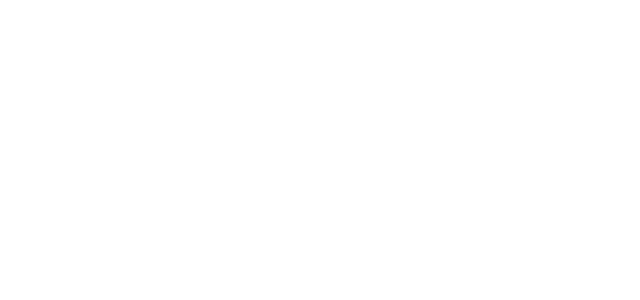
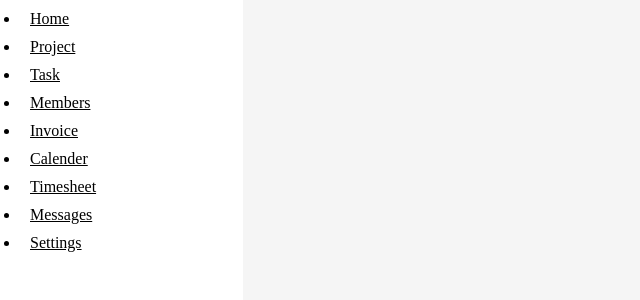
Before and after one commit to Amarachi-Codes/react-dashboard, a React (Vite) app: page /app in a window 1280 px wide. Before the commit this address had no page. Shown: the top 300 px of the page, without its empty margins (0-640 px from the left). Built offline with nearby package versions, Linux system fonts and the light colour scheme.

Commit message:
updated dashboard

```diff
--- a/src/App.tsx
+++ b/src/App.tsx
@@ -1,7 +1,7 @@
 import { HomePage, ProjectPage } from './pages';
-import { Routes, Route,  } from 'react-router-dom'
+import { Routes, Route, } from 'react-router-dom'
 import './App.css'
-import { HomeRouteWrapper } from './components';
+import { AppRouteWrapper, HomeRouteWrapper } from './components';
 
 
 
@@ -11,15 +11,17 @@
   return (
     <>
 
-    <Routes>
+      <Routes>
 
-      <Route path='/' element={<HomeRouteWrapper/>}>
-      <Route path='/' element={<HomePage/>}/>
-      <Route path='/project' element={<ProjectPage/>}/>
-      </Route>
+        <Route path='/' element={<HomeRouteWrapper />}>
+          <Route path='/' element={<HomePage />} />
+          <Route path='/project' element={<ProjectPage />} />
+        </Route>
+        <Route path='/app' element={<AppRouteWrapper/>}>
 
+        </Route>
 
-</Routes>
+      </Routes>
 
     </>
   )
--- a/src/components/index.ts
+++ b/src/components/index.ts
@@ -1,5 +1,6 @@
+import AppRouteWrapper from "./wrapper/AppRouteWrapper"
 import HomeRouteWrapper from "./wrapper/HomeRouteWrapper"
 
 
 
-export{HomeRouteWrapper}
+export{HomeRouteWrapper, AppRouteWrapper}
--- /dev/null
+++ b/src/components/wrapper/AppRouteWrapper.tsx
@@ -0,0 +1,47 @@
+import { NavLink, Outlet } from "react-router-dom"
+
+
+const AppRouteWrapper = () => {
+  return (
+    <>
+    <div className="app-container">
+      <div className="sidebar">
+        <ul>
+            <li>
+                <NavLink to={"/app"}>Home</NavLink>
+            </li>
+            <li>
+                <NavLink to={"/app/project"}>Project</NavLink>
+            </li>
+            <li>
+                <NavLink to={"/app/task"}>Task</NavLink>
+            </li>
+            <li>
+                <NavLink to={"/app/members"}>Members</NavLink>
+            </li>
+            <li>
+                <NavLink to={"/app/invoice"}>Invoice</NavLink>
+            </li>
+            <li>
+                <NavLink to={"/app/calender"}>Calender</NavLink>
+            </li>
+            <li>
+                <NavLink to={"/app/timesheet"}>Timesheet</NavLink>
+            </li>
+            <li>
+                <NavLink to={"/app/messages"}>Messages</NavLink>
+            </li>
+            <li>
+                <NavLink to={"/app/settings"}>Settings</NavLink>
+            </li>
+        </ul>
+      </div>
+      <div className="app-content">
+        <Outlet/>
+      </div>
+    </div>
+    </>
+  )
+}
+
+export default AppRouteWrapper
--- a/src/index.css
+++ b/src/index.css
@@ -2,6 +2,7 @@
   padding: 0;
   margin: 0;
   box-sizing: border-box;
+
 }
 .header{
   padding: 20px;
@@ -13,3 +14,24 @@
 
   margin: 10px;
 }
+.app-container{
+  display: flex;
+}
+
+.app-content{
+width: 100%;
+height: 300vh;
+background-color: whitesmoke;
+
+}
+
+.sidebar{
+  width: 300px;
+  height: 100vh;
+  background-color: white;
+}
+
+.sidebar *{
+  color: #000;
+  margin: 10px;
+}
```
Also changed, not shown: src/pages/App/AppHomePage.tsx (added, +11 -0 lines).
